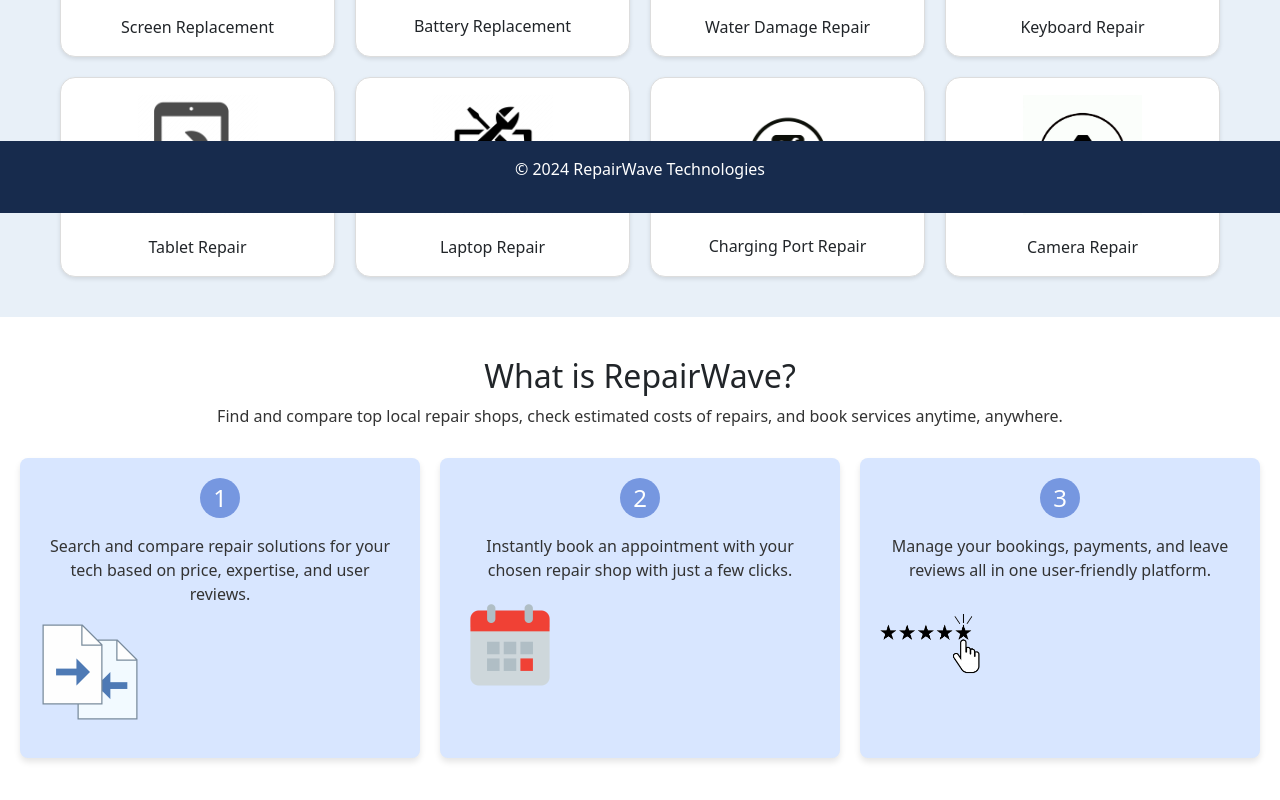
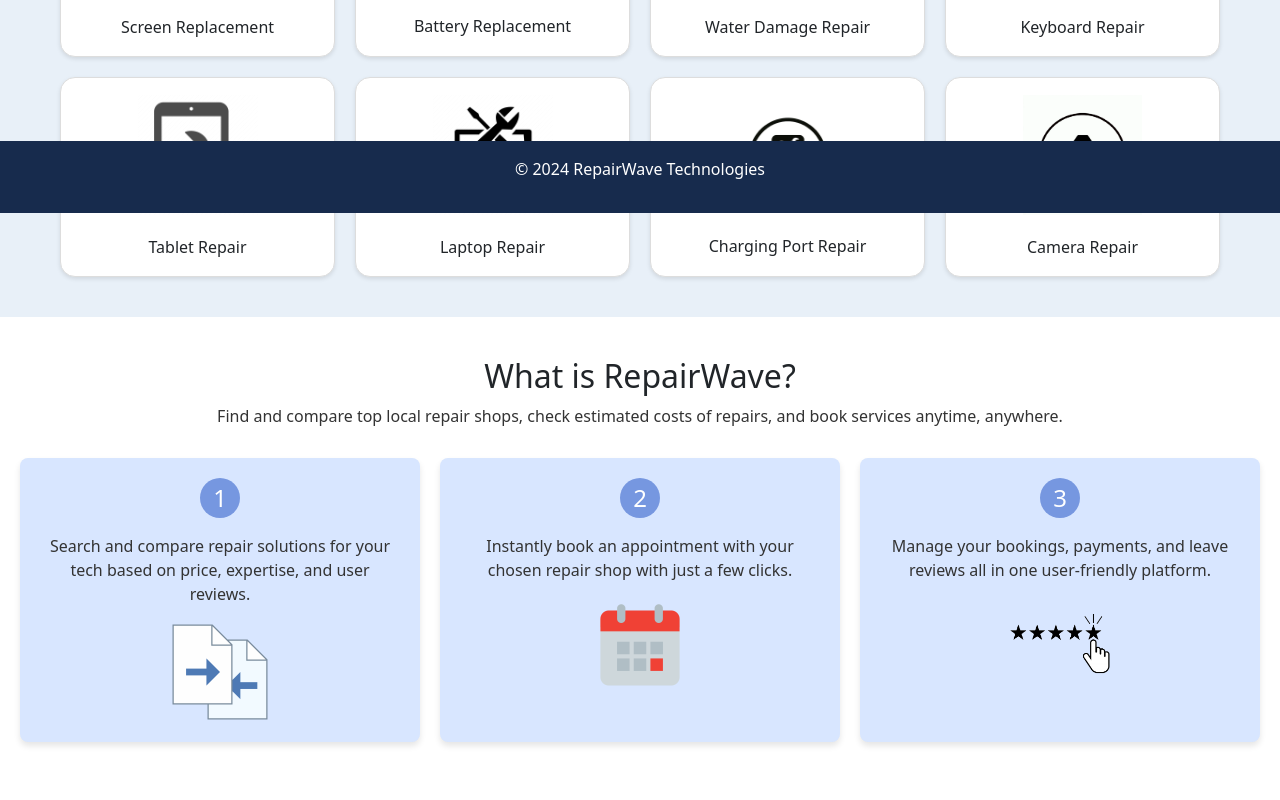
Before and after one commit to SajedAtwa/database-final-projectfrontend, a React (Create React App) app in the folder database_frontend/: page /repair_wave in a window 1280 px wide. Shown: the part 587-1387 px from the top of the page. Built offline with nearby package versions, Linux system fonts and the light colour scheme.

Commit message:
minor styling edits

```diff
--- a/database_frontend/src/components/SignUp.js
+++ b/database_frontend/src/components/SignUp.js
@@ -21,7 +21,7 @@
 
             const data = await response.json();
             if (data.error) {
-                setError(data.error);
+                setError('Username already exists.');
             } else {
 
                 history.push({
--- a/database_frontend/src/static/css/InfoSection.css
+++ b/database_frontend/src/static/css/InfoSection.css
@@ -34,9 +34,16 @@
 
 .info-point-icon {
     max-width: 100px;
-    height: auto;
-    margin-bottom: 1rem;
+    display: flex;
+    justify-content: center;
+    align-items: center;
+    margin: 0 auto;
 }
+
+.info-point-icon img {
+    max-width: 100%;
+}
+
 
 .info-section p,
 .info-point p {
```
